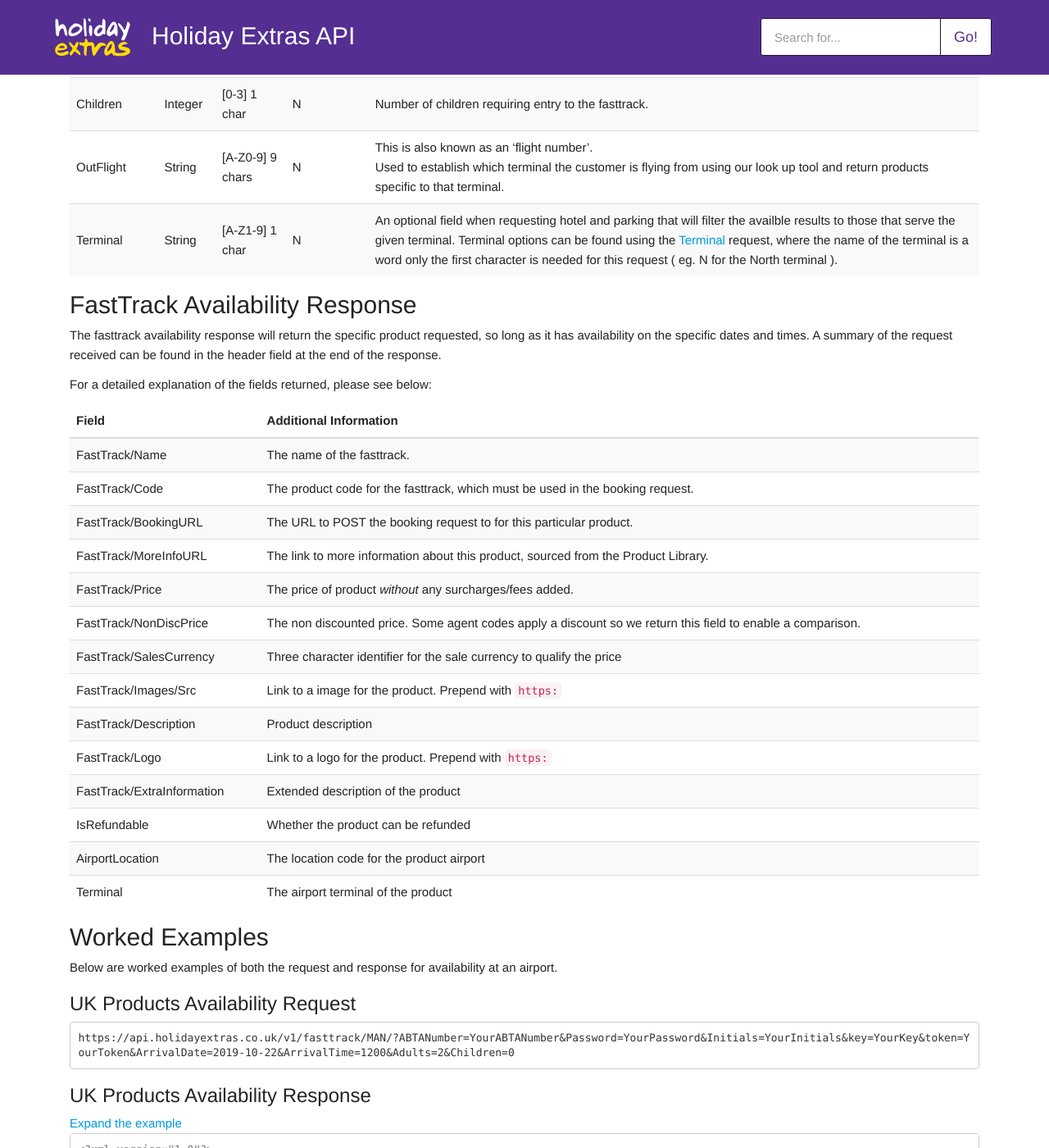
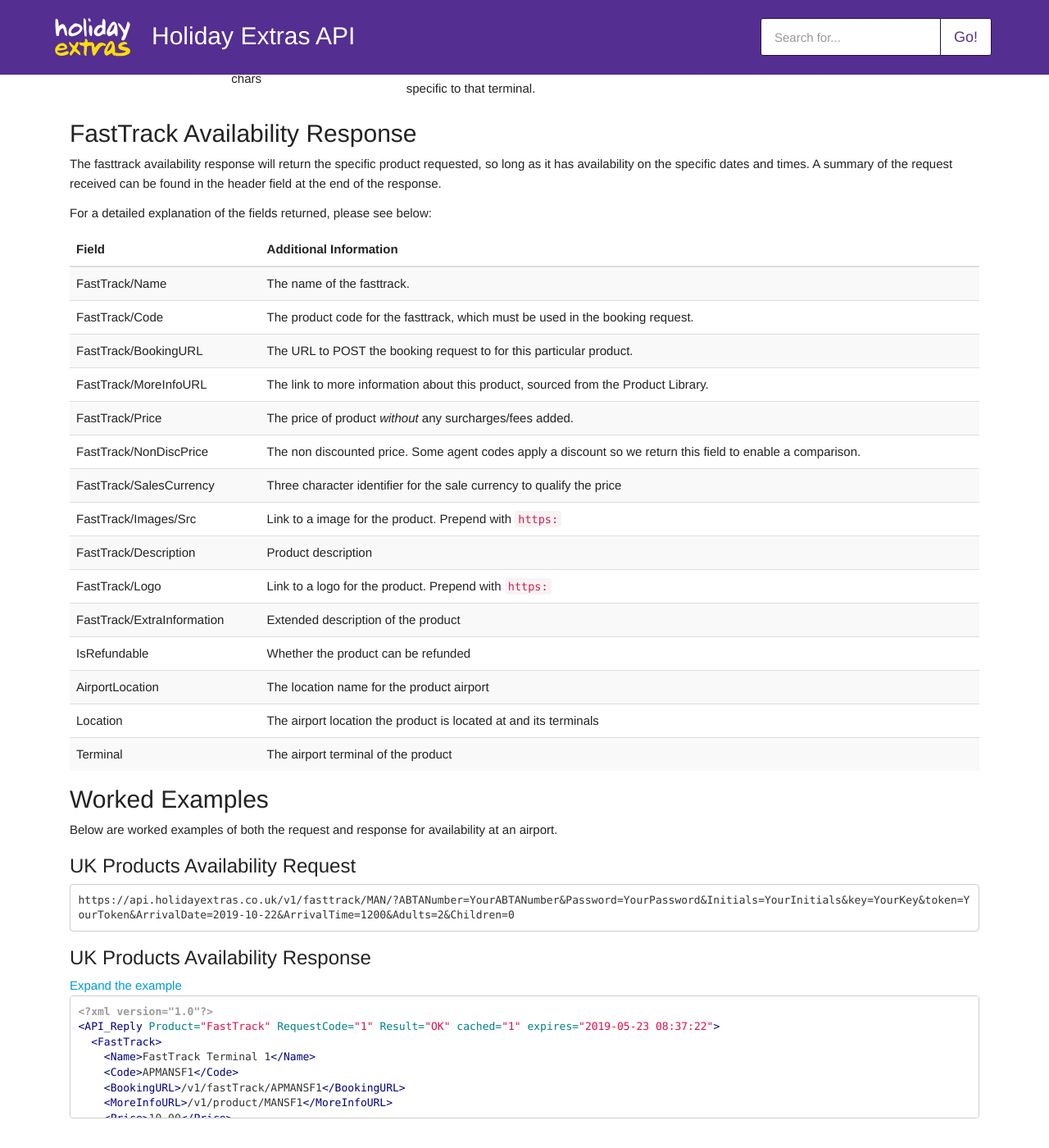
Before and after one commit to holidayextras/partner-api-docs, a Jekyll site: the page built from site/hxapi/fasttrack/av/index.md, in a window 1280 px wide and 1400 px high, scrolled down 1065 px. Shown: the whole window at 82% size. Built offline with Jekyll 4.4.1, drawn with Linux system fonts in a browser that asks for light colours; some web fonts are replaced; our own code applies the rules of GitHub Pages for plain Markdown files.

Commit message:
Update terminal and location documentation for fast track product availability

```diff
--- a/site/hxapi/fasttrack/av/index.md
+++ b/site/hxapi/fasttrack/av/index.md
@@ -42,7 +42,7 @@
 | Adults      | Integer   | [0-4] 1 char     | Y          | Number of adults requiring entry to the fasttrack.                                                                                                                                                                                                                                                                                            |
 | Children    | Integer   | [0-3] 1 char     | N          | Number of children requiring entry to the fasttrack.                                                                                                                                                                                                                                                                                          |
 | OutFlight   | String    | [A-Z0-9] 9 chars | N          | This is also known as an 'flight number'. <br>Used to establish which terminal the customer is flying from using our look up tool and return products specific to that terminal.                                                                                                                                                              |
-| Terminal    | String    | [A-Z1-9] 1 char  | N          | An optional field when requesting hotel and parking that will filter the availble results to those that serve the given terminal. Terminal options can be found using the [Terminal](/hxapi/terminal) request, where the name of the terminal is a word only the first character is needed for this request ( eg. N for the North terminal ). |
+
 
 ## FastTrack Availability Response
 
@@ -66,7 +66,8 @@
 | FastTrack/Logo             | Link to a logo for the product. Prepend with `https:`                                                       |
 | FastTrack/ExtraInformation | Extended description of the product                                                                         |
 | IsRefundable               | Whether the product can be refunded                                                                         |
-| AirportLocation            | The location code for the product airport                                                                   |
+| AirportLocation            | The location name for the product airport                                                                   |
+| Location                   | The airport location the product is located at and its terminals                                            |
 | Terminal                   | The airport terminal of the product                                                                         |
 
 
```
Also changed, not shown: site/_changelog.md (+1 -0 lines).
